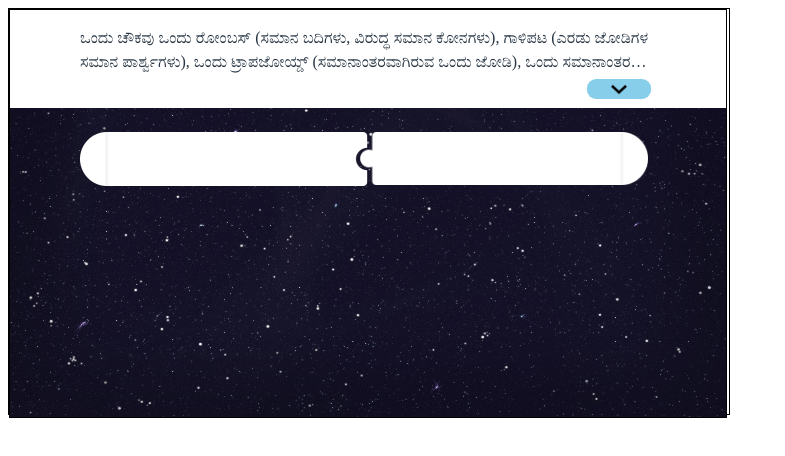
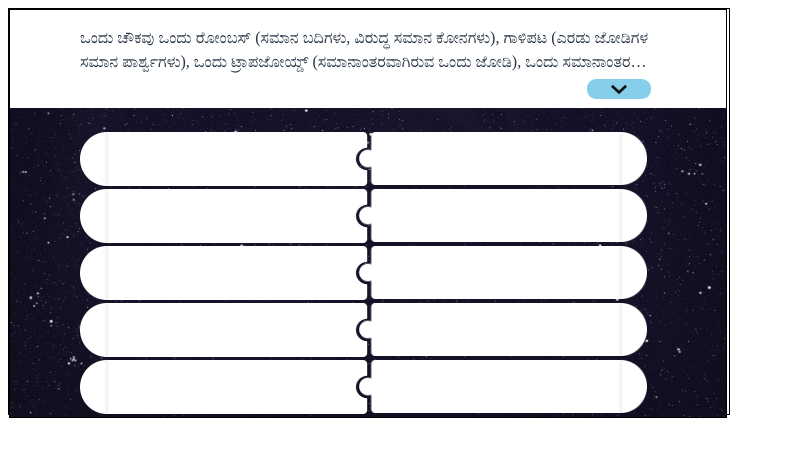
Before and after one commit to sivashanmugam-funtoot/mtf-new-design-implementation, a plain HTML site: page index.html in a window 1280 px wide. Shown: the whole page, without its empty margins (0-785 px from the left). Drawn offline with Linux system fonts and the light colour scheme.

Commit message:
vertical lhs & rhs options

```diff
--- a/index.html
+++ b/index.html
@@ -17,8 +17,19 @@
                 </div>
                 <div class="mtf-options-container-margin" ></div>
                 <div class="mtf-options-container">
-                    <div class="lhs-rhs-horizontal">
-                            <img class="lhs-image" src="./assets/shape3.png" /><img class="rhs-image" src="./assets/shape4.png" />
+                    <div class="mtf-lhs-container mtf-lhs-rhs-container-common">
+                            <img src="./assets/shape3.png" />
+                            <img src="./assets/shape3.png" />
+                            <img src="./assets/shape3.png" />
+                            <img src="./assets/shape3.png" />
+                            <img src="./assets/shape3.png" />
+                    </div>
+                    <div class="mtf-rhs-container mtf-lhs-rhs-container-common">
+                            <img src="./assets/shape4.png" />
+                            <img src="./assets/shape4.png" />
+                            <img src="./assets/shape4.png" />
+                            <img src="./assets/shape4.png" />
+                            <img src="./assets/shape4.png" />
                     </div>
                 </div>
             </div>
--- a/style.css
+++ b/style.css
@@ -98,22 +98,49 @@
     width:100%;
     padding-top:2.8%;
 }
-/* MTF LHS and RHS horizontal styles */
-.mtf-container .mtf-content-container .mtf-options-container .lhs-rhs-horizontal {
-    width:100%
+
+.mtf-lhs-rhs-container-common {
+    width:50%;
+    float:left;
+    position: relative;
+    height: 60%;
 }
 
-.mtf-container .mtf-content-container .mtf-options-container .lhs-rhs-horizontal img{
-    width:50%;
-    float:left;
+.mtf-lhs-rhs-container-common img{
+    width:100%;
+    position: absolute;
 }
 
-.mtf-container .mtf-content-container .mtf-options-container .lhs-rhs-horizontal img.lhs-image{
-    margin-right:-4px;
+.mtf-lhs-rhs-container-common img:nth-child(2){
+    top:57px;
 }
 
-.mtf-container .mtf-content-container .mtf-options-container .lhs-rhs-horizontal img.rhs-image{
-    margin-left:-4px;
+.mtf-lhs-rhs-container-common img:nth-child(3){
+    top:114px;
+}
+
+.mtf-lhs-rhs-container-common img:nth-child(4){
+    top:171px;
+}
+.mtf-lhs-rhs-container-common img:nth-child(5){
+    top:228px;
+}
+
+.mtf-container .mtf-content-container .mtf-options-container .mtf-lhs-container{
+
+}
+
+.mtf-container .mtf-content-container .mtf-options-container .mtf-lhs-container img{
+
+}
+
+.mtf-container .mtf-content-container .mtf-options-container .mtf-rhs-container{
+
+}
+
+.mtf-container .mtf-content-container .mtf-options-container .mtf-rhs-container img{
+    position: absolute;
+    right:3%;
 }
 
 .flip {
```
